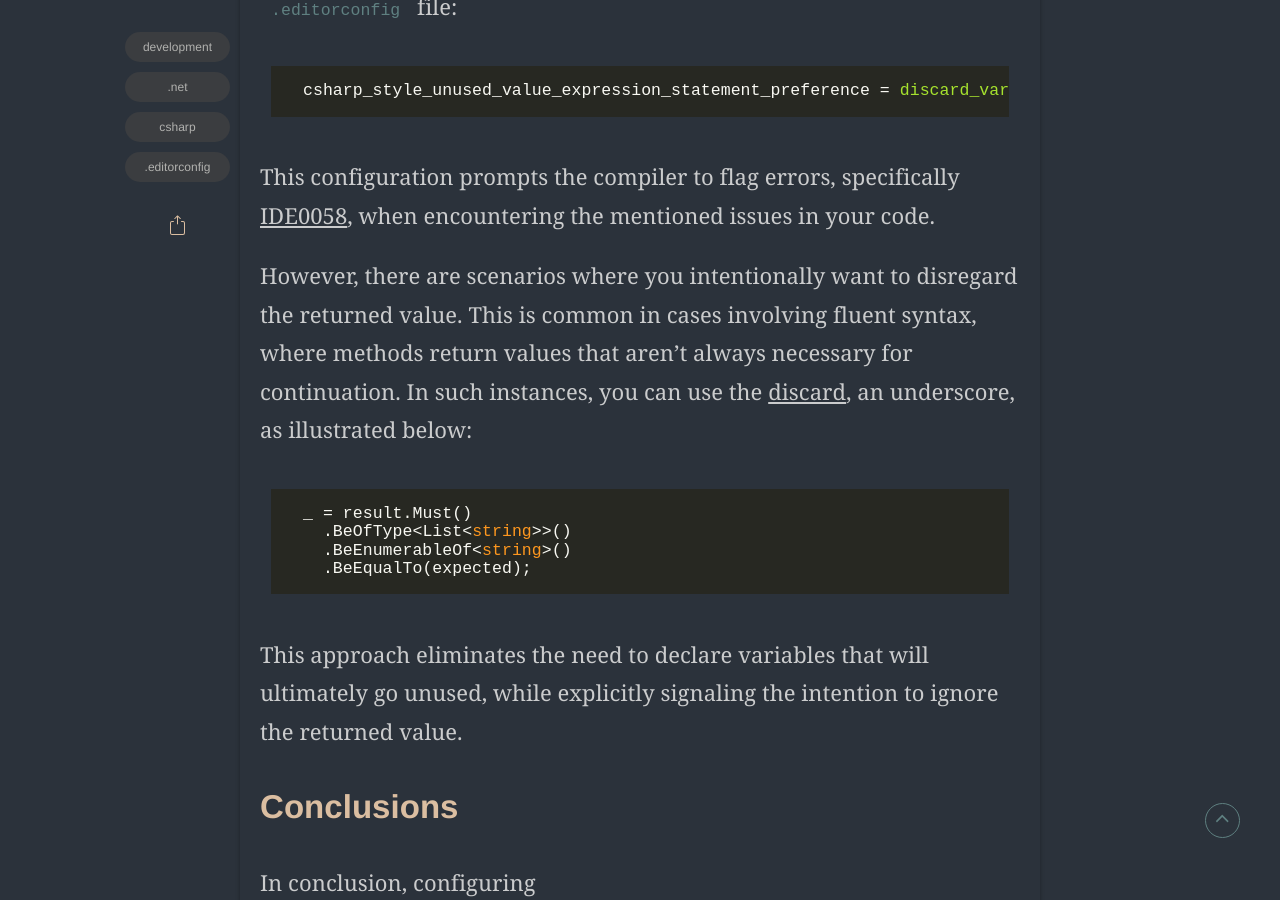
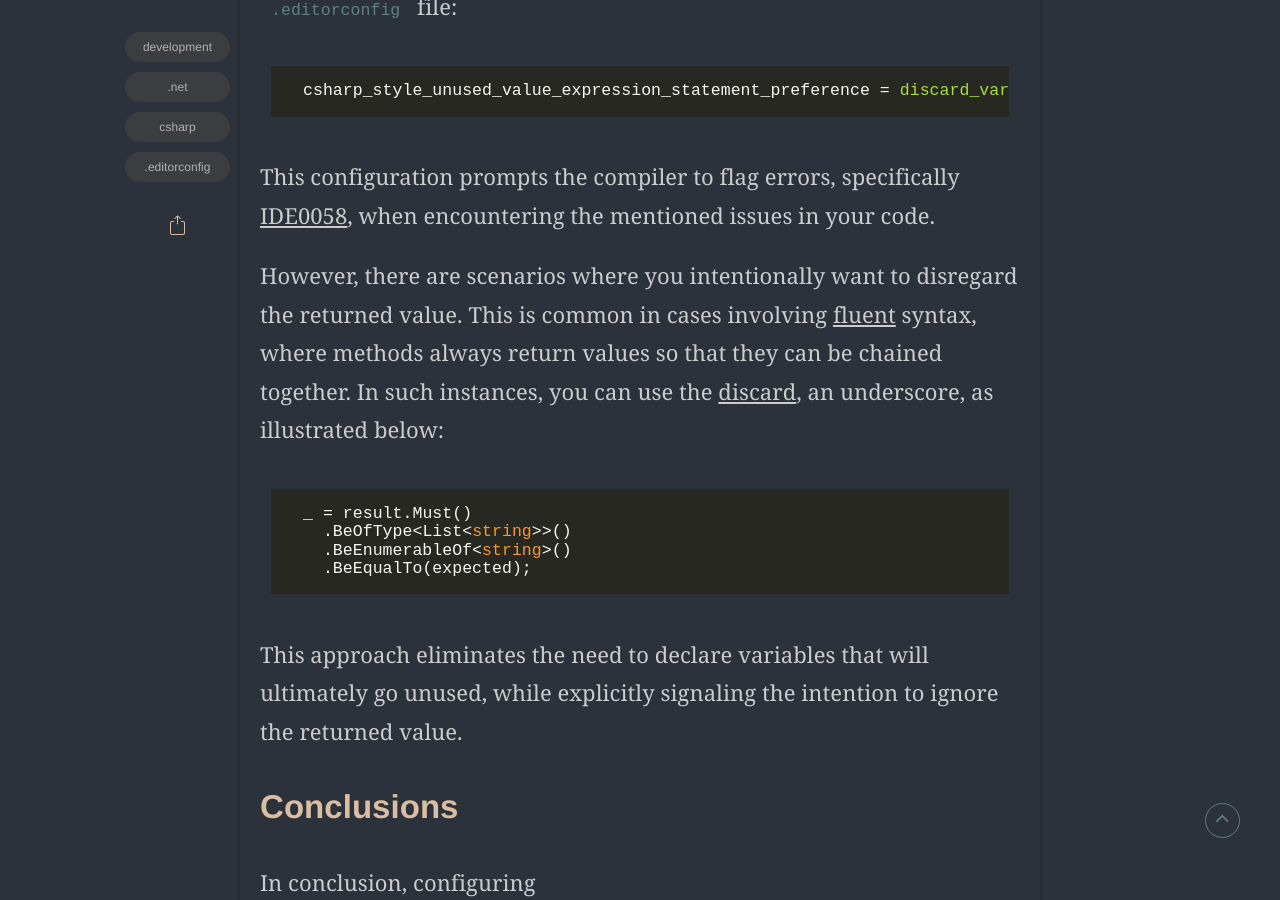
Before and after one commit to the-mvm/the-mvm.github.io, a Jekyll site: the page built from _posts/2024-01-15-A-closer-look-at-unchecked-return-value-discards.md, in a window 1280 px wide and 900 px high, scrolled down 5067 px. Built offline with Jekyll 4.4.1, drawn with Linux system fonts in a browser that asks for light colours; some web fonts are replaced; comment, search, counter and statistics services are not loaded.

Commit message:
Small fixes

````diff
--- a/_posts/2024-01-15-A-closer-look-at-unchecked-return-value-discards.md
+++ b/_posts/2024-01-15-A-closer-look-at-unchecked-return-value-discards.md
@@ -102,7 +102,7 @@ csharp_style_unused_value_expression_statement_preference = discard_variable:err
 
 This configuration prompts the compiler to flag errors, specifically [IDE0058](https://learn.microsoft.com/en-us/dotnet/fundamentals/code-analysis/style-rules/ide0058), when encountering the mentioned issues in your code.
 
-However, there are scenarios where you intentionally want to disregard the returned value. This is common in cases involving fluent syntax, where methods return values that aren't always necessary for continuation. In such instances, you can use the [discard](https://learn.microsoft.com/en-us/dotnet/csharp/fundamentals/functional/discards), an underscore, as illustrated below:
+However, there are scenarios where you intentionally want to disregard the returned value. This is common in cases involving [fluent](https://en.wikipedia.org/wiki/Fluent_interface) syntax, where methods always return values so that they can be chained together. In such instances, you can use the [discard](https://learn.microsoft.com/en-us/dotnet/csharp/fundamentals/functional/discards), an underscore, as illustrated below:
 
 ```csharp
 _ = result.Must()
````
